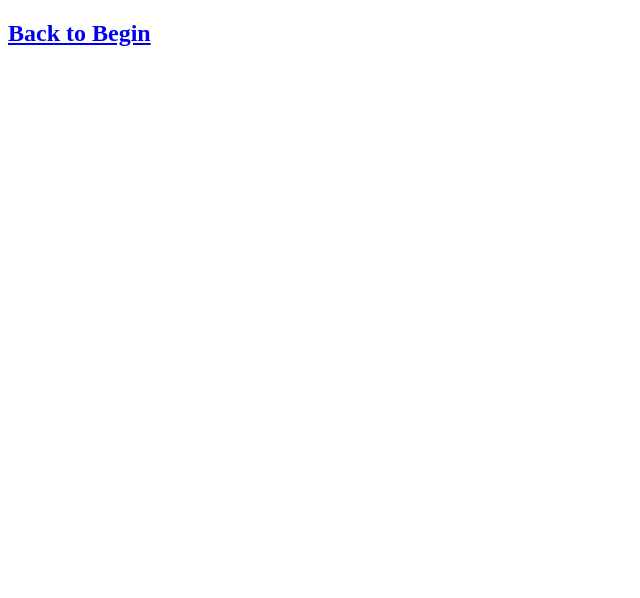
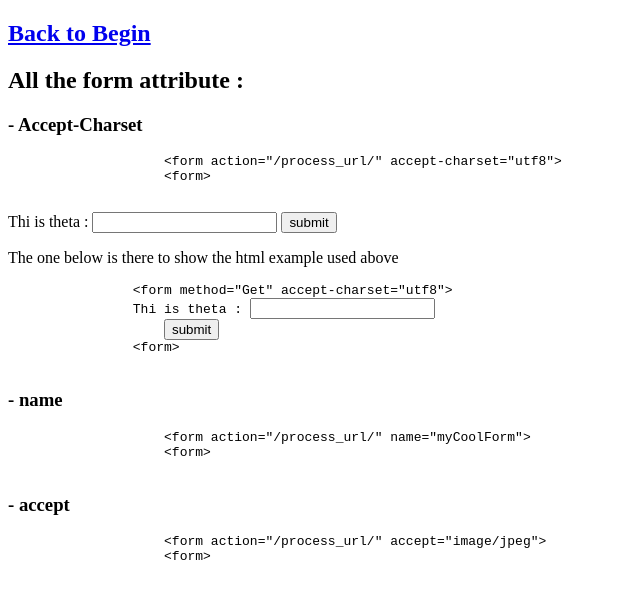
Before and after one commit to akkabb/WebForms, a plain HTML site: page Web_Forms/Section_Part/form_Element.html in a window 1280 px wide. Shown: the whole page, without its empty margins (0-640 px from the left). Drawn offline with Linux system fonts and the light colour scheme.

Commit message:
attributes accept-charset & name done

```diff
--- a/Web_Forms/Section_Part/form_Element.html
+++ b/Web_Forms/Section_Part/form_Element.html
@@ -13,6 +13,47 @@
                 Back to Begin
             </a>
         </h2>
+        <h2>All the form attribute :</h2>
+        <article class="attribute_acceptCharset">
+            <h3><span>-</span> Accept-Charset</h3>
+            <div class="format">
+                <pre>
+                    &ltform action="/process_url/" accept-charset="utf8"&gt
+                    &ltform&gt
+                </pre>
+            </div>
+            <div class="example">
+                <form method="Get" accept-charset="utf8">
+                    Thi is theta : <input type="text" name="yourName">
+                    <input type="submit" value="submit">
+                </form>
+            </div>
+            <p>The one below is there to show the html example used above</p>
+            <pre class="theta">
+                &ltform method="Get" accept-charset="utf8"&gt
+                Thi is theta : <input type="text" name="yourName">
+                    <input type="submit" value="submit">
+                &ltform&gt
+            </pre>
+        </article>
+        <article class="attribute_name">
+            <h3><span>-</span> name</h3>
+            <div class="format">
+                <pre>
+                    &ltform action="/process_url/" name="myCoolForm"&gt
+                    &ltform&gt
+                </pre>
+            </div>
+        </article>
+        <article class="attribute_accept">
+            <h3><span>-</span> accept</h3>
+            <div class="format">
+                <pre>
+                    &ltform action="/process_url/" accept="image/jpeg"&gt
+                    &ltform&gt
+                </pre>
+            </div>
+        </article>
     </div>
 </body>
 </html>
```
